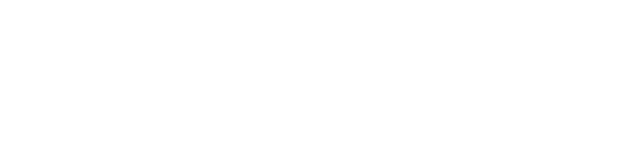
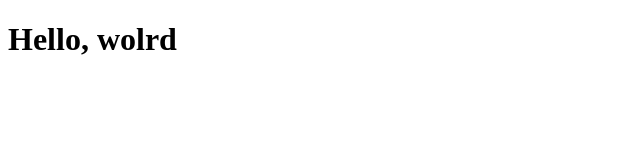
Before and after one commit to VitorRSBonfim/Projeto-TH, a plain HTML site: page index.html in a window 1280 px wide. Shown: the whole page, without its empty margins (0-640 px from the left). Drawn offline with Linux system fonts and the light colour scheme.

Commit message:
sys alteracoes

```diff
--- a/index.html
+++ b/index.html
@@ -7,6 +7,6 @@
     <title>Document</title>
 </head>
 <body>
-
+    <h1>Hello, wolrd</h1>
 </body>
 </html>
```
